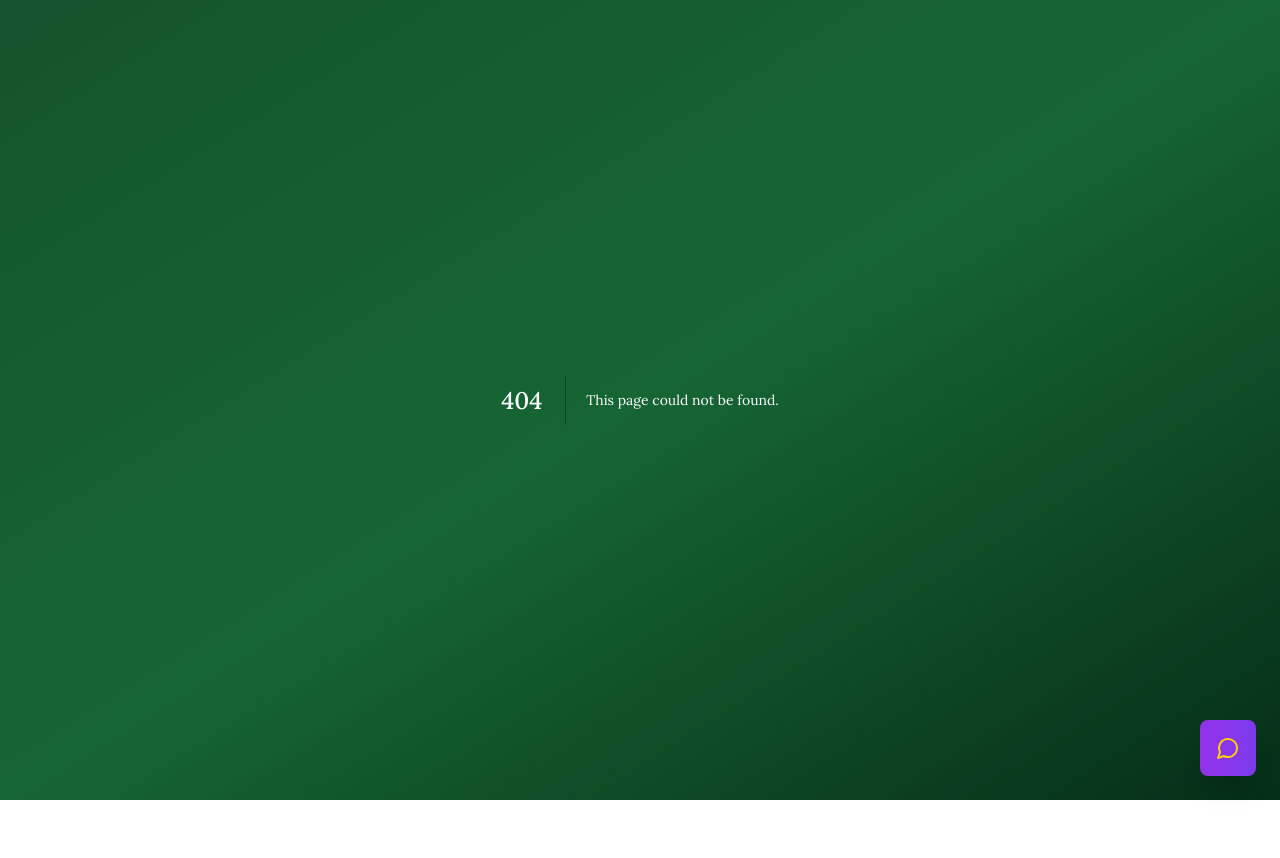
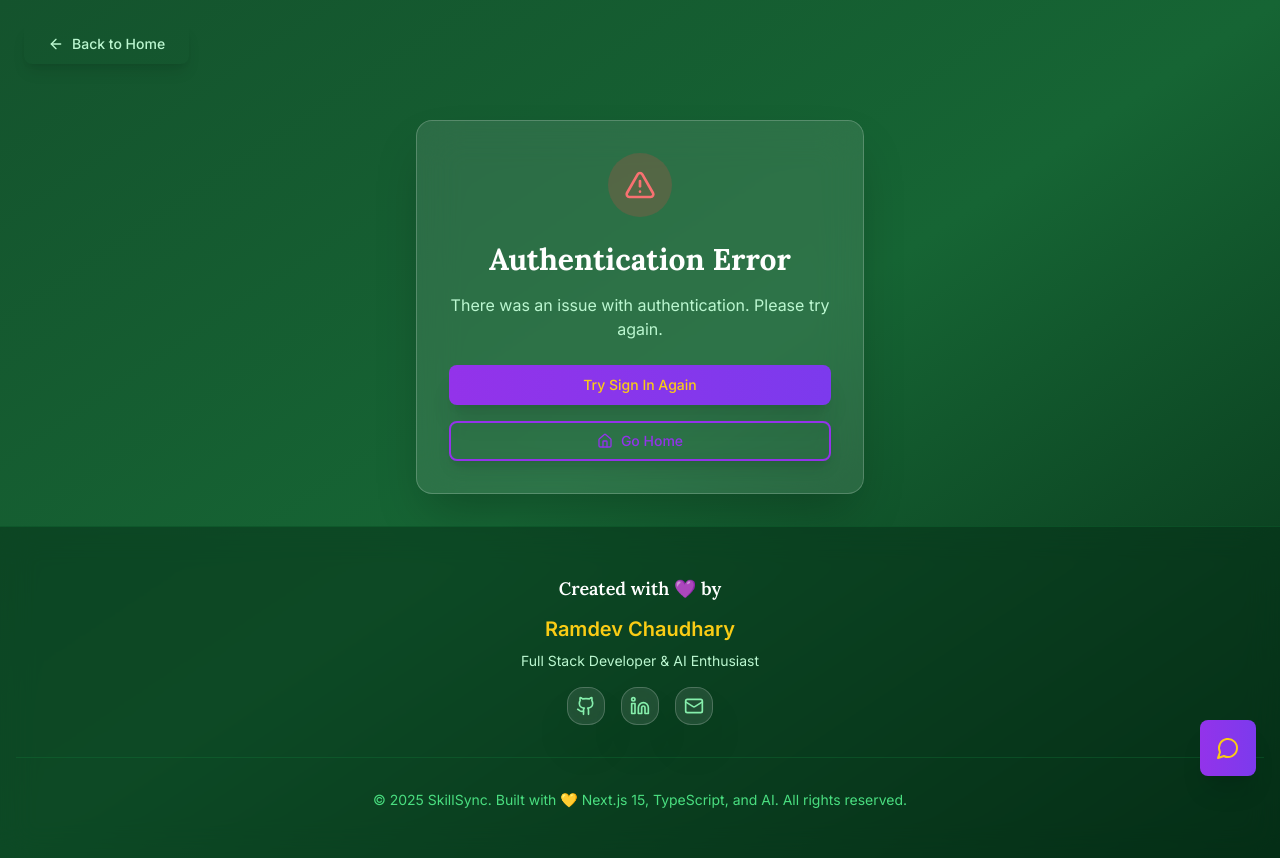
Before and after one commit to ramoware/SkillSync, a Next.js app: page /auth/error in a window 1280 px wide. Before the commit this address had no page. Before the commit the page ends 800 px from the top, so only its background shows below. Built offline with nearby package versions, Linux system fonts and the light colour scheme.

Commit message:
fix: force dynamic for auth error page

```diff
--- /dev/null
+++ b/src/app/auth/error/page.tsx
@@ -0,0 +1,58 @@
+'use client'
+
+export const dynamic = 'force-dynamic'
+
+import Link from 'next/link'
+import { Button } from '@/components/ui/button'
+import { Footer } from '@/components/layout/footer'
+import { AlertTriangle, ArrowLeft, Home } from 'lucide-react'
+
+export default function AuthErrorPage() {
+  return (
+    <div className="min-h-screen flex flex-col">
+      <header className="p-4 md:p-6">
+        <Button variant="ghost" asChild className="text-green-200 hover:text-yellow-400">
+          <Link href="/">
+            <ArrowLeft className="w-4 h-4 mr-2" />
+            Back to Home
+          </Link>
+        </Button>
+      </header>
+
+      <main className="flex-1 flex items-center justify-center px-4 sm:px-6 py-8">
+        <div className="w-full max-w-md text-center">
+          <div className="luxury-card p-6 md:p-8">
+            <div className="w-16 h-16 mx-auto mb-6 bg-red-500/20 rounded-full flex items-center justify-center">
+              <AlertTriangle className="w-8 h-8 text-red-400" />
+            </div>
+
+            <h1 className="text-2xl md:text-3xl font-lora font-bold text-white mb-4">
+              Authentication Error
+            </h1>
+
+            <p className="text-green-200 mb-6">
+              There was an issue with authentication. Please try again.
+            </p>
+
+            <div className="space-y-4">
+              <Button asChild className="w-full">
+                <Link href="/auth/signin">
+                  Try Sign In Again
+                </Link>
+              </Button>
+
+              <Button variant="outline" asChild className="w-full">
+                <Link href="/">
+                  <Home className="w-4 h-4 mr-2" />
+                  Go Home
+                </Link>
+              </Button>
+            </div>
+          </div>
+        </div>
+      </main>
+
+      <Footer />
+    </div>
+  )
+}
```
